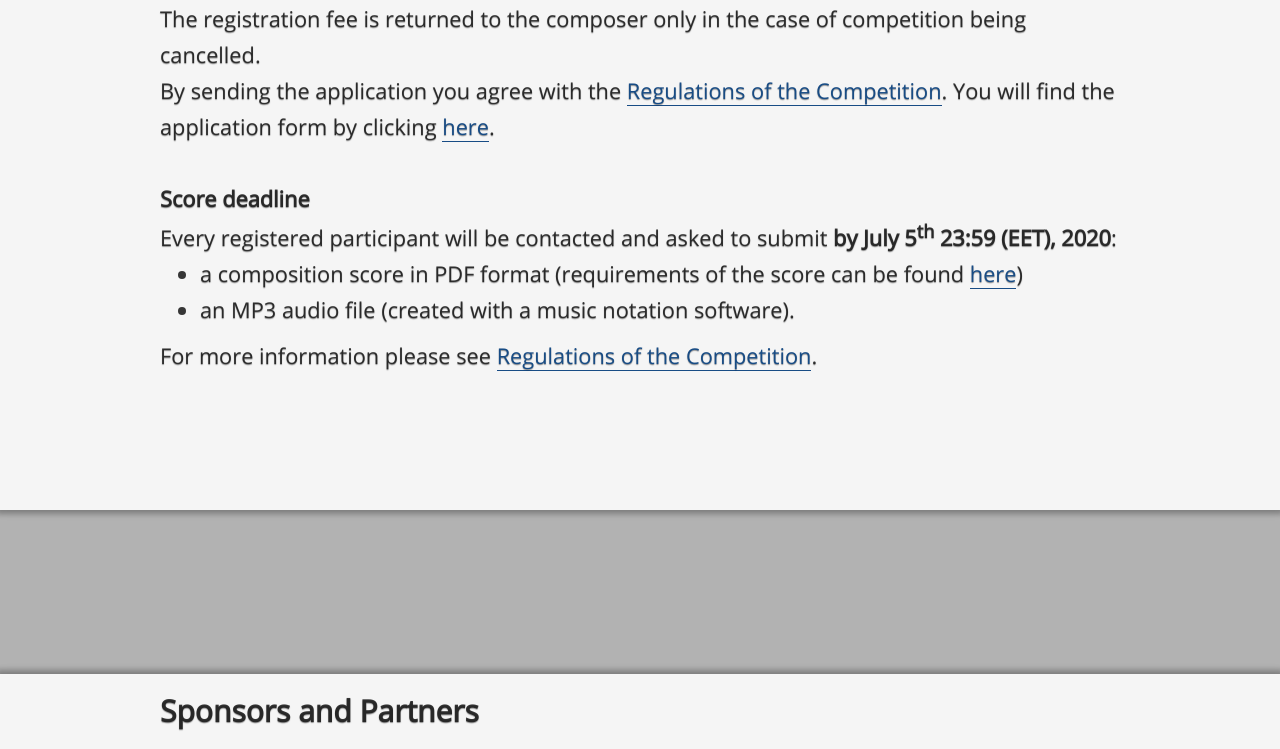
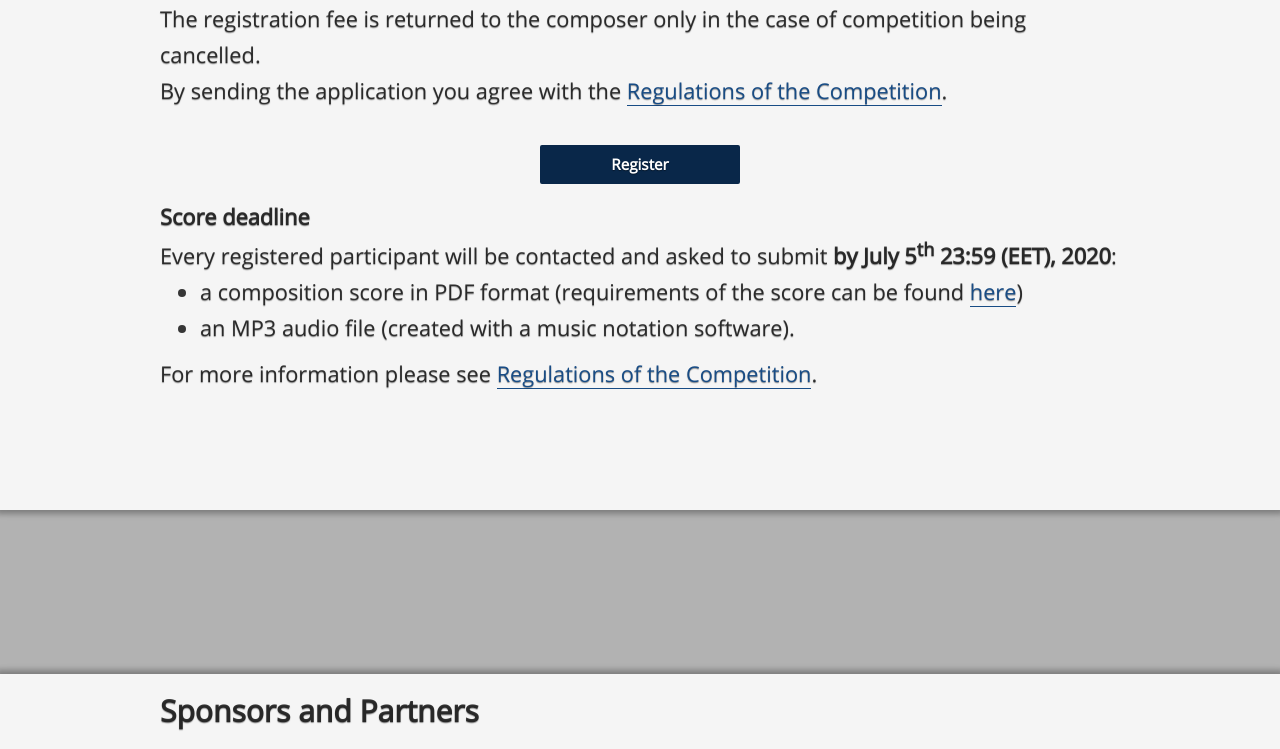
Before and after one commit to cornzz/futuresymphony, a plain HTML site: page index.html in a window 1280 px wide. Shown: the part 3429-4178 px from the top of the page. Drawn offline with Linux system fonts and the light colour scheme.

Commit message:
Add registration button

```diff
--- a/css/main.css
+++ b/css/main.css
@@ -29,6 +29,34 @@
 
 .mail:hover {
   cursor: pointer;
+}
+
+.button {
+  width: 200px;
+  box-sizing: border-box;
+  font-size: 0.7em;
+  transition: background-color .1s,
+              box-shadow .1s,
+              color .1s,
+              transform .1s;
+  background-color: #092749;
+  border-radius: 2px;
+  border: 2px solid #092749;
+  color: #fff;
+  cursor: pointer;
+  display: inline-block;
+  font-weight: 700;
+  padding: 5px 20px;
+  text-decoration: none !important;
+  outline: none;
+}
+
+.button:hover,
+.button:focus {
+  transform: translate(-2px,-2px);
+  background-color: #fff;
+  box-shadow: 4px 4px 0 0 #092749;
+  color: #092749;
 }
 
 html,
@@ -87,8 +115,8 @@ h3 {
   line-height: 1.1;
   text-decoration: none;
   -webkit-user-select: none;
-      -ms-user-select: none;
-          user-select: none;
+  -ms-user-select: none;
+  user-select: none;
 }
 
 .headline2 {
@@ -266,10 +294,10 @@ h3 {
   position: absolute;
   display: -ms-flexbox;
   display: flex;
-    -ms-flex-pack: justify;
+  -ms-flex-pack: justify;
   justify-content: space-between;
   -ms-flex-align: center;
-     align-items: center;
+  align-items: center;
   margin-right: 20px;
   border-bottom: 2px solid black;
   border-bottom-color: #adadad;
@@ -293,7 +321,7 @@ h3 {
 .masthead-nav > li > a {
   padding: 10px 0;
   font-size: 22px;
-  font-weight: bold;
+  font-weight: 700;
   color: rgba(255,255,255,.6);
   text-shadow: 1px 1px 1px rgba(0,0,0,.9);
   transition: color 0.15s linear;
@@ -338,7 +366,7 @@ h3 {
   font-size: 1.464vh;
   text-align: center;
   color: rgba(255,255,255,.6);
-  font-weight: bold;
+  font-weight: 700;
   background-color: #092749;
   margin-bottom: -70px;
   border-top: 1px solid;
--- a/index.html
+++ b/index.html
@@ -121,10 +121,12 @@
 					<h1 class="cover-heading"><b>For Participants</b></h1>
 					<div style="line-height: 1.65;">
 						<b>Registration</b><br>
-						Composers who are willing to participate in the competition must <a onClick="window.alert(dataset.alert)" class="link" target="_blank" data-alert="The application form will be opened on the 5th of February 2020 ~22h (EET).">submit the application form</a> <b>by June 5<sup>th</sup> 2020, 23:59 (EET).</b><br>
+						Composers who are willing to participate in the competition must <a onClick="focusElement('register')" class="link">submit the application form</a> <b>by June 5<sup>th</sup> 2020, 23:59 (EET).</b><br>
 						The participation fee until April 5th 2020 23:59 (EET) is <b>50 EUR</b>. The participation fee from April 6th 2020 onwards is <b>80 EUR</b>.<br>
 						The registration fee is returned to the composer only in the case of competition being cancelled.<br>
-						By sending the application you agree with the <a href="/regulations" class="link">Regulations of the Competition</a>. You will find the application form by clicking <a onClick="window.alert(dataset.alert)" class="link" target="_blank" data-alert="Registration will be opened on the 5th of February 2020 ~22h (EET).">here</a>.<br><br>
+						By sending the application you agree with the <a href="/regulations" class="link">Regulations of the Competition</a>.<br><br>
+						<div style="width: 100%; text-align: center; margin-bottom: 15px"><a class="button" id="register" tabindex="0" onClick="window.alert(dataset.alert)" target="_blank" data-alert="Anketą planuojama atidaryti 2020 m. vasario 5 d. apie 22 val. (EET).">Register</a></div>
+
 
 						<b>Score deadline</b><br>
 						Every registered participant will be contacted and asked to submit <b>by July 5<sup>th</sup> 23:59 (EET), 2020</b>:<br>
--- a/js/main.js
+++ b/js/main.js
@@ -147,3 +147,8 @@ function readmore(arg) {
 function mail(arg) {
   return window.location.href = 'mailto:' + arg.dataset.user + '@' + arg.dataset.domain;
 }
+
+function focusElement(arg) {
+  document.getElementById(arg).focus();
+  window.setTimeout(function () {document.getElementById(arg).blur()}, 1000);
+}
```
Also changed, not shown: lt/index.html (+3 -2 lines).
